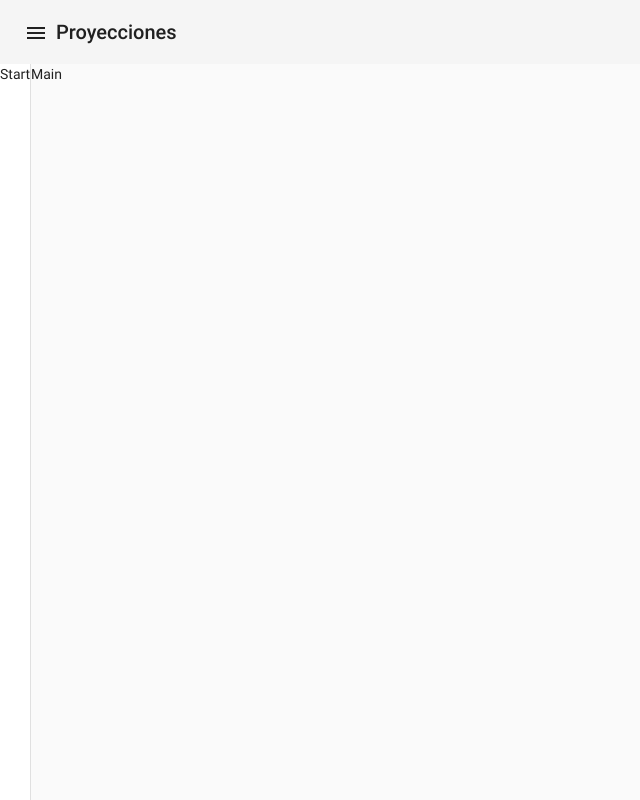
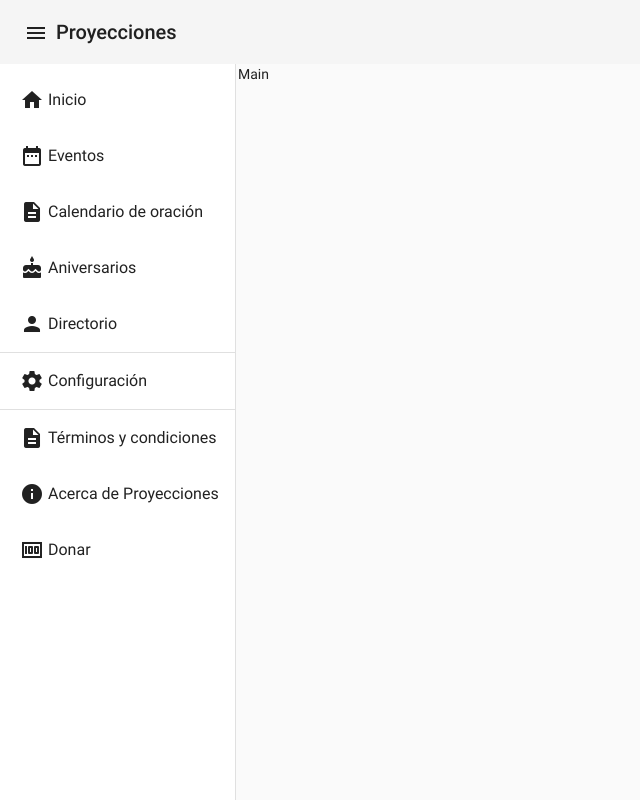
Before and after one commit to liosvel-medina/ProyeccionesWeb, an Angular app: page / in a window 1280 px wide. Shown: the whole page, without its empty margins (0-640 px from the left). Built offline with nearby package versions, Linux system fonts and the light colour scheme.

Commit message:
create side menu items

```diff
--- a/src/app/app.module.ts
+++ b/src/app/app.module.ts
@@ -9,6 +9,8 @@ import { MainLayoutComponent } from './main-layout/main-layout.component';
 import {MatToolbarModule} from "@angular/material/toolbar";
 import {MatIconModule} from "@angular/material/icon";
 import {MatSidenavModule} from "@angular/material/sidenav";
+import {MatListModule} from "@angular/material/list";
+import {RouterModule} from "@angular/router";
 
 @NgModule({
   declarations: [
@@ -22,6 +24,8 @@ import {MatSidenavModule} from "@angular/material/sidenav";
     MatToolbarModule,
     MatIconModule,
     MatSidenavModule,
+    MatListModule,
+    RouterModule,
   ],
   providers: [],
   bootstrap: [AppComponent]
--- a/src/app/main-layout/main-layout.component.html
+++ b/src/app/main-layout/main-layout.component.html
@@ -6,7 +6,17 @@
 </mat-toolbar>
 
 <mat-sidenav-container id="app-body">
-  <mat-sidenav opened disableClose mode="side" id="app-side-menu">Start</mat-sidenav>
+  <mat-sidenav opened disableClose mode="side" id="app-side-menu">
+    <mat-nav-list>
+      <div *ngFor="let link of links">
+        <a mat-list-item *ngIf="link.type=='item'" href="/{{link.path}}">
+          <mat-icon matListIcon>{{link.icon}}</mat-icon>
+          <span matline>{{link.label}}</span>
+        </a>
+        <mat-divider *ngIf="link.type=='divider'"></mat-divider>
+      </div>
+    </mat-nav-list>
+  </mat-sidenav>
   <mat-sidenav-content id="app-content">
     <span>Main</span>
   </mat-sidenav-content>
--- a/src/app/main-layout/main-layout.component.ts
+++ b/src/app/main-layout/main-layout.component.ts
@@ -1,4 +1,4 @@
-import { Component, OnInit } from '@angular/core';
+import {Component, OnInit} from '@angular/core';
 
 @Component({
   selector: 'app-main-layout',
@@ -6,8 +6,22 @@ import { Component, OnInit } from '@angular/core';
   styleUrls: ['./main-layout.component.css']
 })
 export class MainLayoutComponent implements OnInit {
+  links = [
+    {type: 'item', path: 'home', icon: 'home', label: 'Inicio'},
+    {type: 'item', path: 'events', icon: 'date_range', label: 'Eventos'},
+    {type: 'item', path: 'praying-calendar', icon: 'description', label: 'Calendario de oración'},
+    {type: 'item', path: 'anniversaries', icon: 'cake', label: 'Aniversarios'},
+    {type: 'item', path: 'directory', icon: 'person', label: 'Directorio'},
+    {type: 'divider'},
+    {type: 'item', path: 'settings', icon: 'settings', label: 'Configuración'},
+    {type: 'divider'},
+    {type: 'item', path: 'terms', icon: 'description', label: 'Términos y condiciones'},
+    {type: 'item', path: 'about', icon: 'info', label: 'Acerca de Proyecciones'},
+    {type: 'item', path: 'donate', icon: 'money', label: 'Donar'},
+  ];
 
-  constructor() { }
+  constructor() {
+  }
 
   ngOnInit(): void {
   }
```
